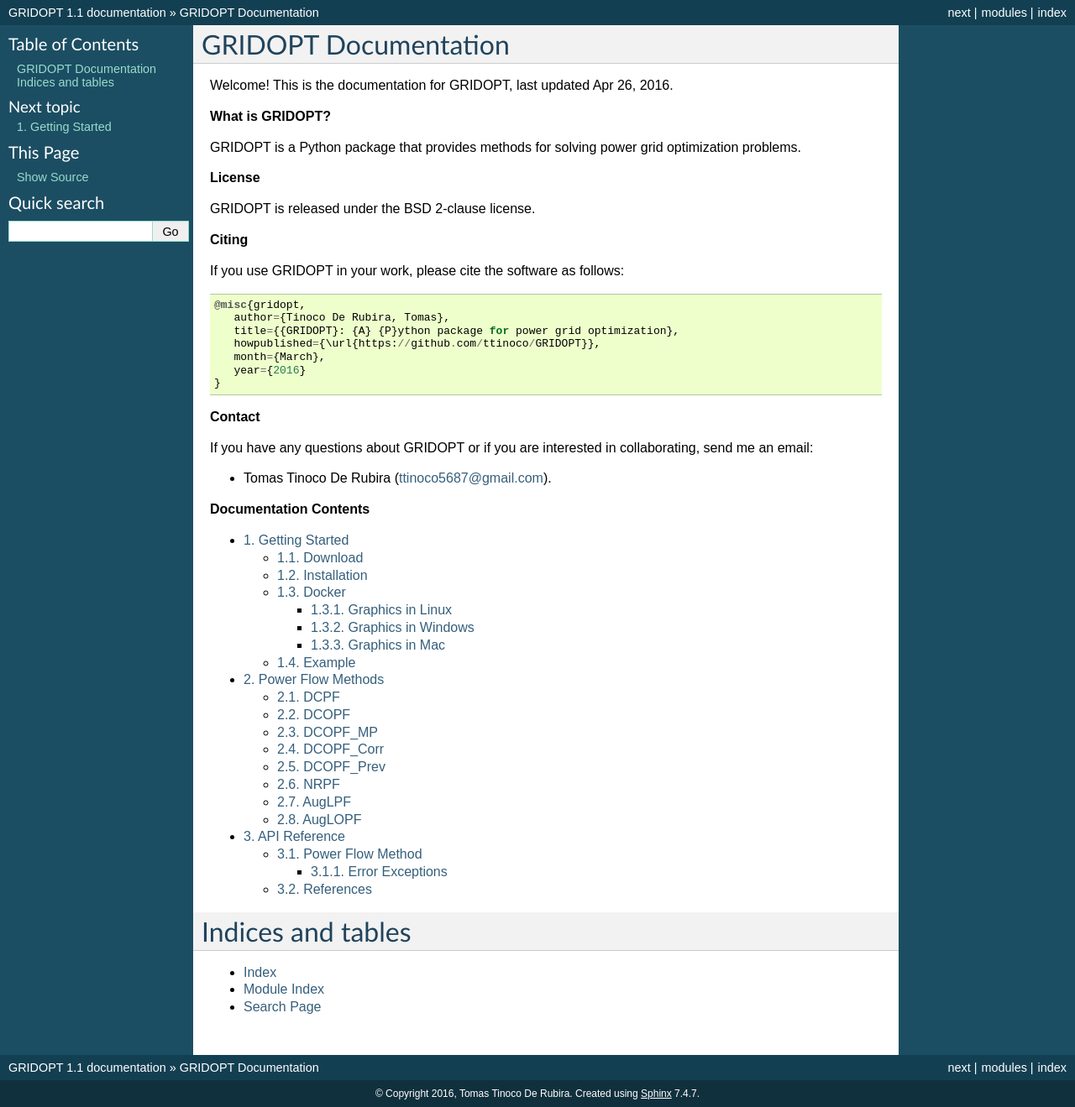
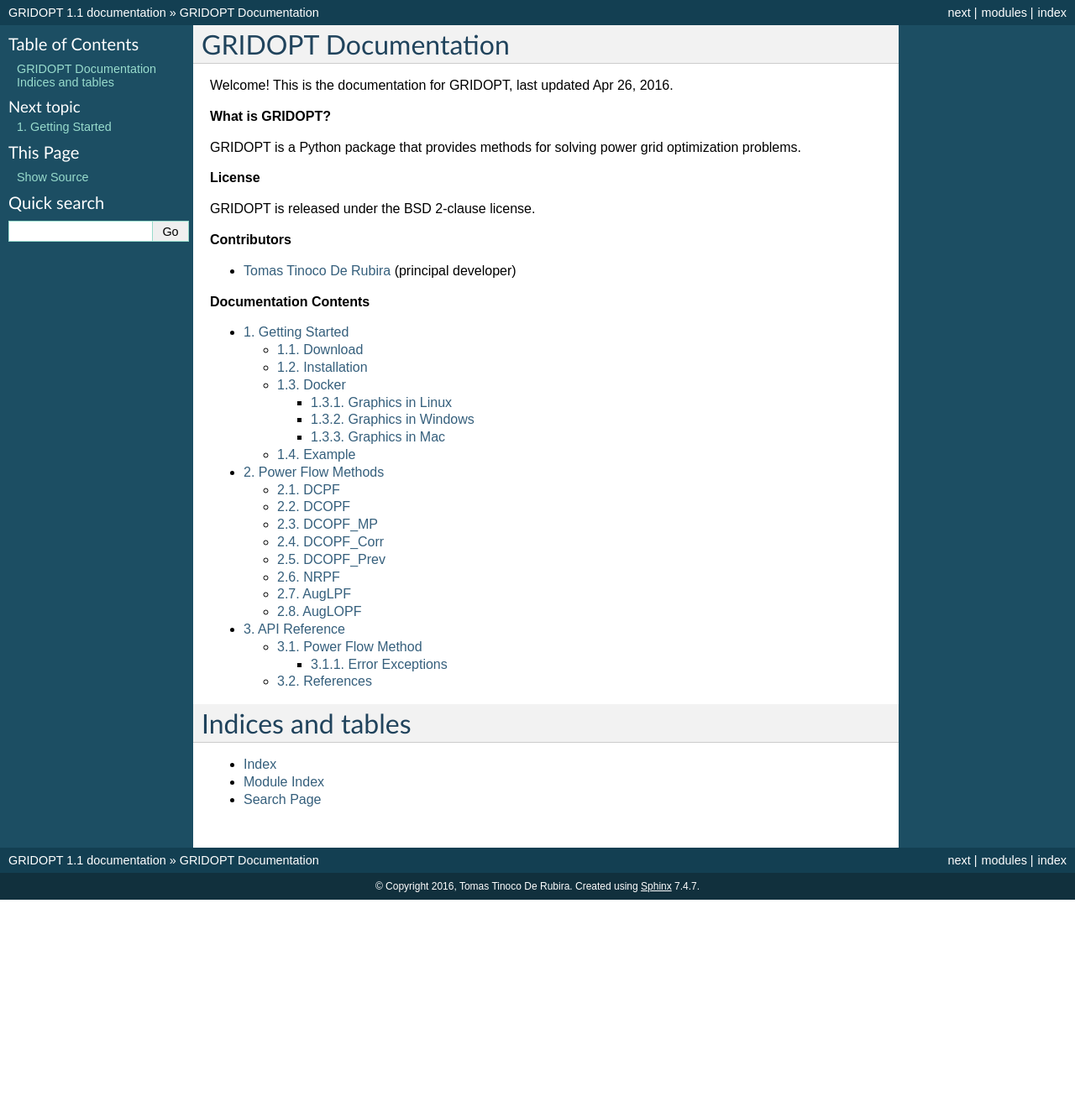
Before and after one commit to ttinoco/GRIDOPT, a Sphinx documentation site: the page built from docs/index.rst, in a window 1280 px wide. Shown: the whole page at 84% size. Built offline with Sphinx 7.4.7, drawn with Linux system fonts in a browser that asks for light colours; after the commit the page ends 1072 px from its top, so only the background shows below that.

Commit message:
changed contact to contributors, removed citing

```diff
--- a/docs/index.rst
+++ b/docs/index.rst
@@ -16,23 +16,9 @@
 
 GRIDOPT is released under the BSD 2-clause license.
 
-**Citing**
+**Contributors**
 
-If you use GRIDOPT in your work, please cite the software as follows::
-
-  @misc{gridopt,
-     author={Tinoco De Rubira, Tomas},
-     title={{GRIDOPT}: {A} {P}ython package for power grid optimization},
-     howpublished={\url{https://github.com/ttinoco/GRIDOPT}},
-     month={March},
-     year={2016}
-  }
-
-**Contact**
-
-If you have any questions about GRIDOPT or if you are interested in collaborating, send me an email:
-
-* Tomas Tinoco De Rubira (ttinoco5687@gmail.com).
+* `Tomas Tinoco De Rubira <http://n.ethz.ch/~tomast/>`_ (principal developer)
 
 **Documentation Contents**
 
```
Also changed, not shown: 1 other file.
